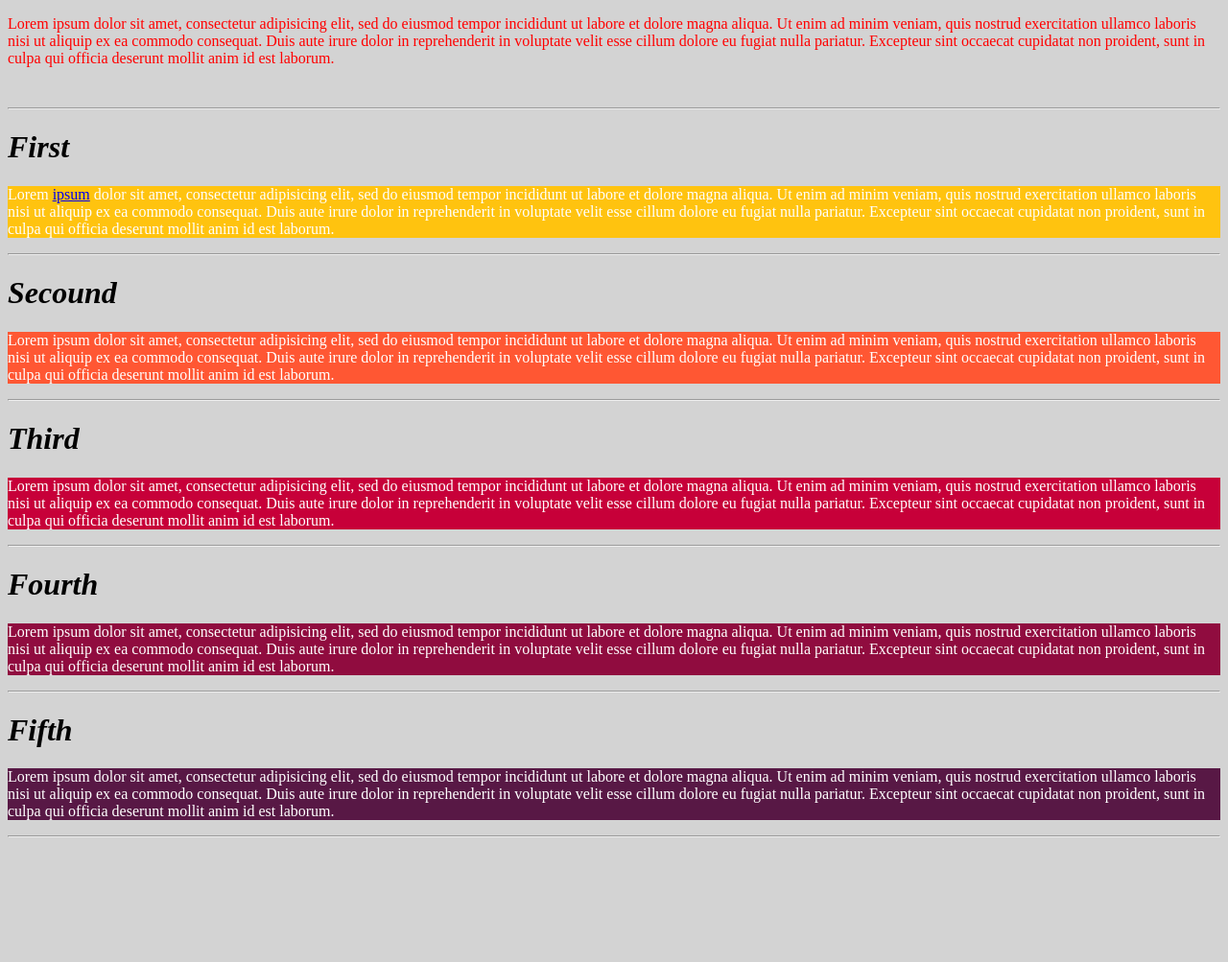
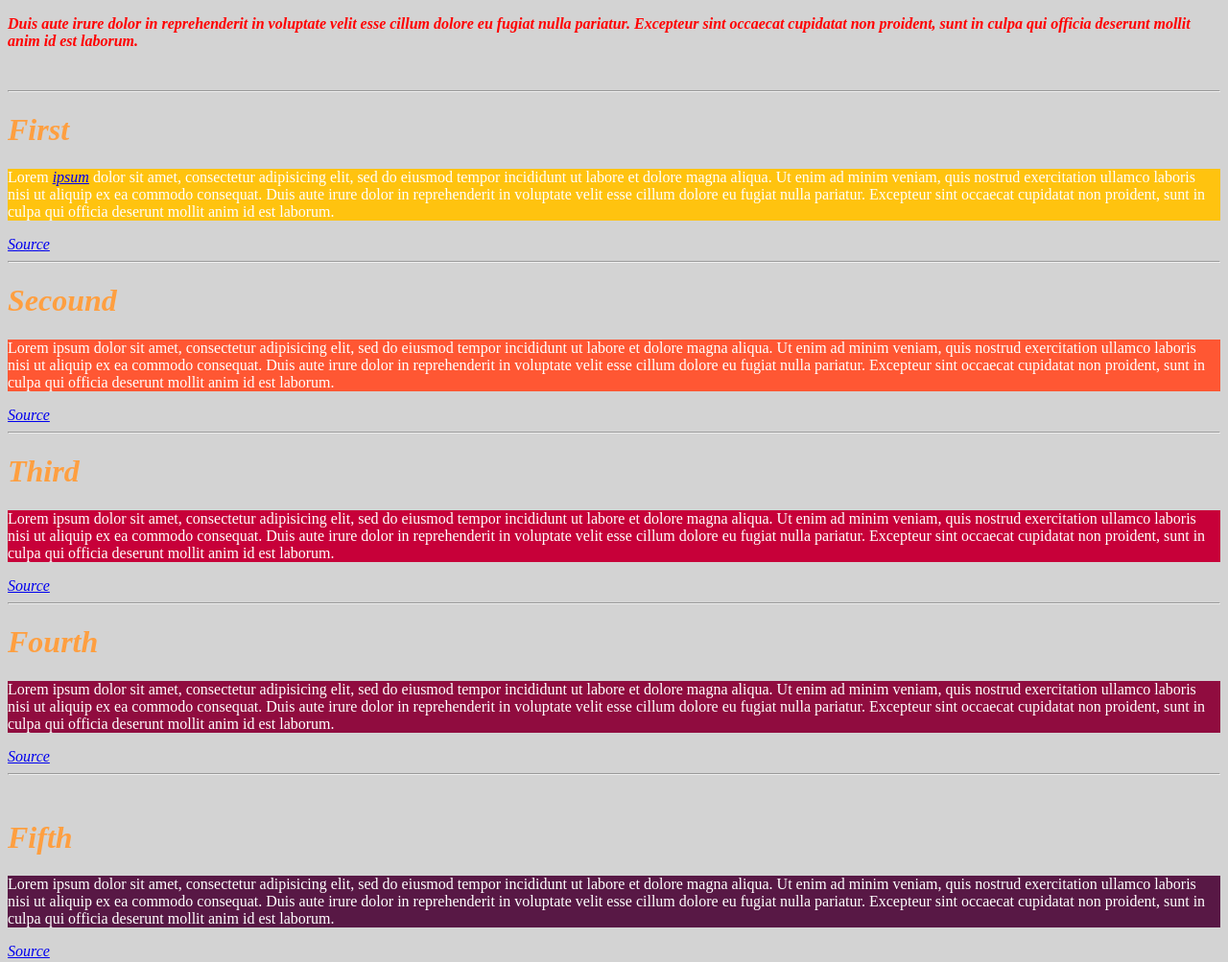
Before and after one commit to NabeelRazeq/Reserch, a plain HTML site: page index.html in a window 1280 px wide. Shown: the top 1003 px of the page at 96% size. Before the commit the page ends 881 px from the top, so only its background shows below. Drawn offline with Linux system fonts and the light colour scheme.

Commit message:
1st day of looking at research

```diff
--- a/index.html
+++ b/index.html
@@ -6,8 +6,8 @@
     <title>The Evolution of A.I</title>
 </head>
   <body>
-  <header id="Main">
-<p> Lorem ipsum dolor sit amet, consectetur adipisicing elit, sed do eiusmod tempor incididunt ut labore et dolore magna aliqua. Ut enim ad minim veniam, quis nostrud exercitation ullamco laboris nisi ut aliquip ex ea commodo consequat. Duis aute irure dolor in reprehenderit in voluptate velit esse cillum dolore eu fugiat nulla pariatur. Excepteur sint occaecat cupidatat non proident, sunt in culpa qui officia deserunt mollit anim id est laborum.</p>
+  <header>
+<p id="Big">  Duis aute irure dolor in reprehenderit in voluptate velit esse cillum dolore eu fugiat nulla pariatur. Excepteur sint occaecat cupidatat non proident, sunt in culpa qui officia deserunt mollit anim id est laborum.</p>
 </header>
 <br>
 <hr>
@@ -15,26 +15,36 @@
 <div class="one">
 <p>Lorem <a href="http://sitn.hms.harvard.edu/flash/2017/history-artificial-intelligence/">ipsum</a> dolor sit amet, consectetur adipisicing elit, sed do eiusmod tempor incididunt ut labore et dolore magna aliqua. Ut enim ad minim veniam, quis nostrud exercitation ullamco laboris nisi ut aliquip ex ea commodo consequat. Duis aute irure dolor in reprehenderit in voluptate velit esse cillum dolore eu fugiat nulla pariatur. Excepteur sint occaecat cupidatat non proident, sunt in culpa qui officia deserunt mollit anim id est laborum.</p>
 </div>
+<a href="https://www.youtube.com/watch?v=yIPBqpS51nQ">Source</a>
+
 <hr>
 <h1>Secound</h1>
 <div class="two">
 <p>Lorem ipsum dolor sit amet, consectetur adipisicing elit, sed do eiusmod tempor incididunt ut labore et dolore magna aliqua. Ut enim ad minim veniam, quis nostrud exercitation ullamco laboris nisi ut aliquip ex ea commodo consequat. Duis aute irure dolor in reprehenderit in voluptate velit esse cillum dolore eu fugiat nulla pariatur. Excepteur sint occaecat cupidatat non proident, sunt in culpa qui officia deserunt mollit anim id est laborum.</p>
 </div>
+<a href="https://www.youtube.com/watch?v=yIPBqpS51nQ">Source</a>
+
 <hr>
 <h1>Third</h1>
 <div class="three">
 <p>Lorem ipsum dolor sit amet, consectetur adipisicing elit, sed do eiusmod tempor incididunt ut labore et dolore magna aliqua. Ut enim ad minim veniam, quis nostrud exercitation ullamco laboris nisi ut aliquip ex ea commodo consequat. Duis aute irure dolor in reprehenderit in voluptate velit esse cillum dolore eu fugiat nulla pariatur. Excepteur sint occaecat cupidatat non proident, sunt in culpa qui officia deserunt mollit anim id est laborum.</p>
 </div>
+<a href="https://www.youtube.com/watch?v=yIPBqpS51nQ">Source</a>
+
 <hr>
 <h1>Fourth</h1>
 <div class="four">
   <p>Lorem ipsum dolor sit amet, consectetur adipisicing elit, sed do eiusmod tempor incididunt ut labore et dolore magna aliqua. Ut enim ad minim veniam, quis nostrud exercitation ullamco laboris nisi ut aliquip ex ea commodo consequat. Duis aute irure dolor in reprehenderit in voluptate velit esse cillum dolore eu fugiat nulla pariatur. Excepteur sint occaecat cupidatat non proident, sunt in culpa qui officia deserunt mollit anim id est laborum.</p>
 </div>
+<a href="https://www.youtube.com/watch?v=yIPBqpS51nQ">Source</a>
 <hr>
+<br>
 <h1>Fifth</h1>
 <div class="five">
 <p>Lorem ipsum dolor sit amet, consectetur adipisicing elit, sed do eiusmod tempor incididunt ut labore et dolore magna aliqua. Ut enim ad minim veniam, quis nostrud exercitation ullamco laboris nisi ut aliquip ex ea commodo consequat. Duis aute irure dolor in reprehenderit in voluptate velit esse cillum dolore eu fugiat nulla pariatur. Excepteur sint occaecat cupidatat non proident, sunt in culpa qui officia deserunt mollit anim id est laborum.</p>
 </div>
+<a href="https://www.youtube.com/watch?v=yIPBqpS51nQ">Source</a>
+
 <hr>
 
   </body>
--- a/styles.css
+++ b/styles.css
@@ -5,16 +5,27 @@ html{
 .Title{
   font-size:20;
   font-style: oblique;
-  color
+  text-align:justify;
+
 }
 h1{
   font-size:16;
   font-style: italic;
+  color:#ff9f40;
+}
+a{
+  font-size:8;
+  font-style: oblique;
+  font-weight: lighter;
 }
 p{
   font-size:12;
   color:white;
-
+}
+#Big{
+  font-style: italic;
+  font-weight: bold;
+  font-size:26
 }
 .one{
   background-color:#FFC30F;
```
